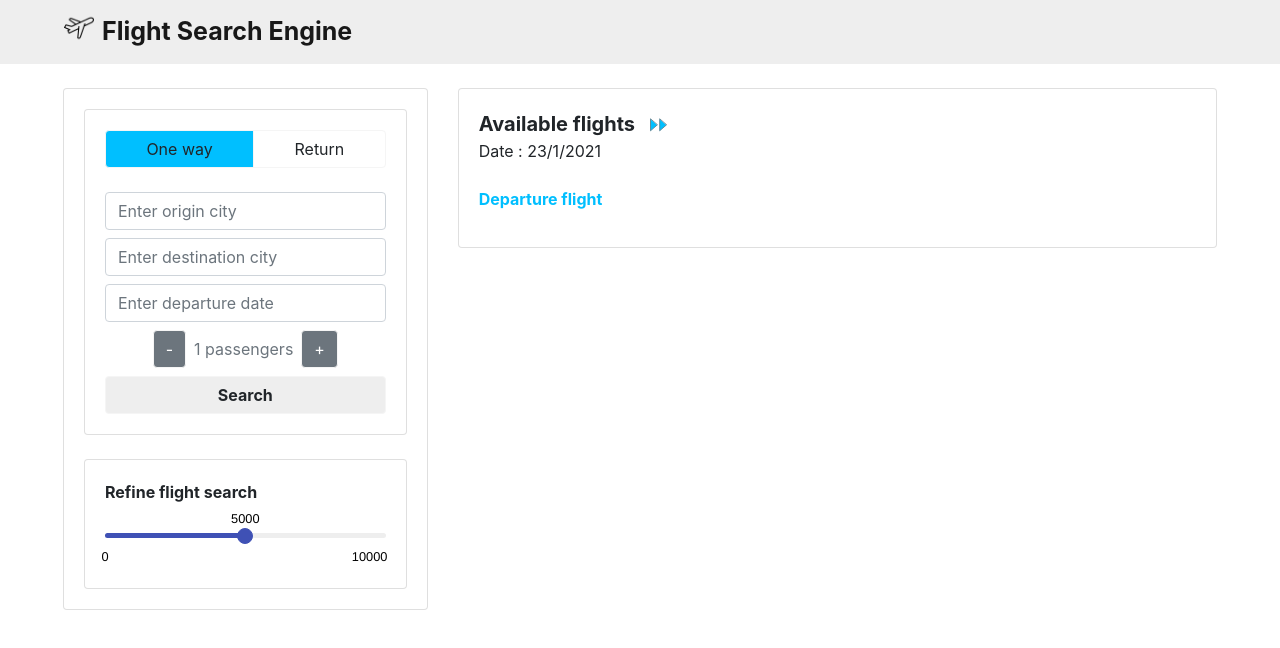
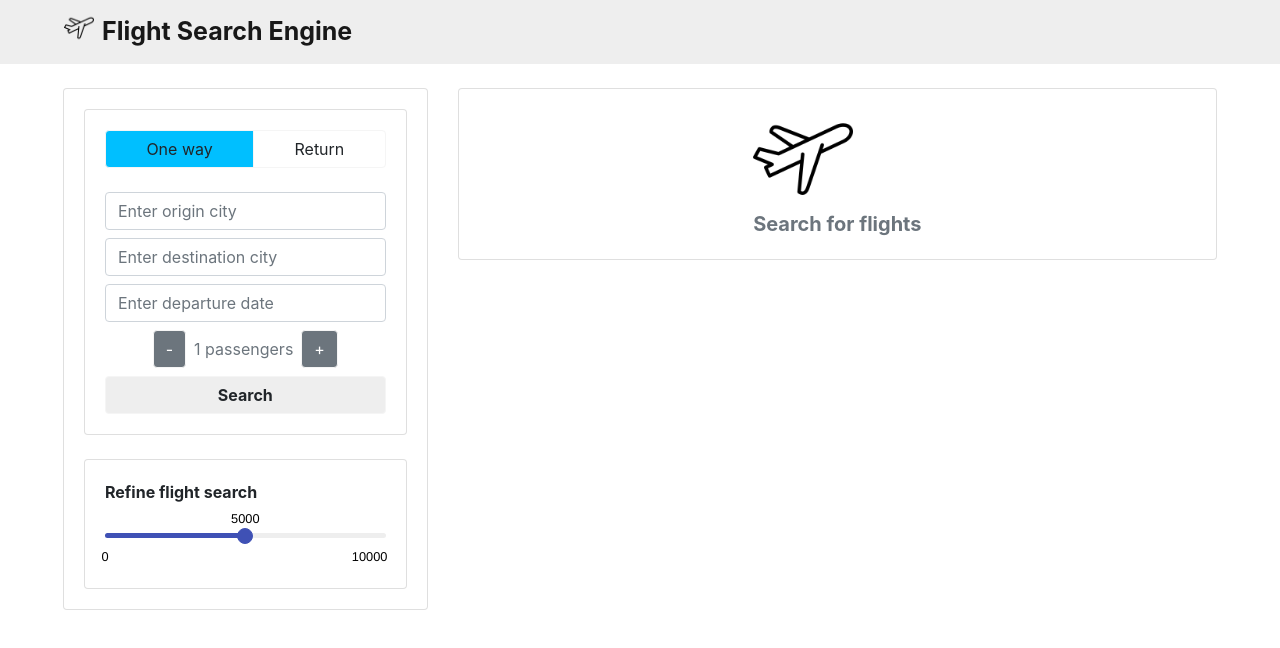
Before and after one commit to smishra11/Flight_Search, a React (Create React App) app: page / in a window 1280 px wide. Shown: the top 648 px of the page. Built offline with nearby package versions, Linux system fonts and the light colour scheme.

Commit message:
Added empty page and optimizing code

```diff
--- a/src/components/Result.js
+++ b/src/components/Result.js
@@ -1,13 +1,37 @@
 import React from 'react';
 import forwardArrow from '../assets/Forward.svg';
 import TicketCard from './TicketCard';
+import EmptyPage from './emptyPage';
 
 function Result(props) {
-  const { filteredData, bookReturn, isSearchClicked, returnFilterData } = props;
+  const {
+    filteredData,
+    bookReturn,
+    isSearchClicked,
+    returnFilterData,
+    passengerCount,
+  } = props;
 
   return (
     <div className="card">
       <div className="card-body">
+        {!isSearchClicked &&
+        filteredData.length === 0 &&
+        returnFilterData.length === 0 ? (
+          <div>
+            <EmptyPage />
+          </div>
+        ) : isSearchClicked &&
+          filteredData.length === 0 &&
+          returnFilterData.length === 0 ? (
+          <div
+            className="d-flex justify-content-center"
+            style={{ color: 'red' }}
+          >
+            <h3>Not Found</h3>
+          </div>
+        ) : (
+          <div>
             <div className="mb-4">
               <div
                 style={{
@@ -32,14 +56,20 @@ function Result(props) {
                     <p style={{ color: 'deepskyblue', fontWeight: 'bold' }}>
                       Departure flight
                     </p>
-                <TicketCard filteredData={filteredData} />
+                    <TicketCard
+                      filteredData={filteredData}
+                      passengerCount={passengerCount}
+                    />
                   </div>
                   {returnFilterData.length && returnFilterData ? (
                     <div className="col">
                       <p style={{ color: 'deepskyblue', fontWeight: 'bold' }}>
                         Return flight
                       </p>
-                  <TicketCard filteredData={returnFilterData} />
+                      <TicketCard
+                        filteredData={returnFilterData}
+                        passengerCount={passengerCount}
+                      />
                     </div>
                   ) : null}
                 </div>
@@ -48,10 +78,15 @@ function Result(props) {
                   <p style={{ color: 'deepskyblue', fontWeight: 'bold' }}>
                     Departure flight
                   </p>
-              <TicketCard filteredData={filteredData} />
+                  <TicketCard
+                    filteredData={filteredData}
+                    passengerCount={passengerCount}
+                  />
                 </>
               )}
             </div>
+          </div>
+        )}
       </div>
     </div>
   );
--- a/src/components/Search.js
+++ b/src/components/Search.js
@@ -244,6 +244,7 @@ function Search() {
             bookReturn={bookReturn}
             isSearchClicked={isSearchClicked}
             returnFilterData={returnFilterData}
+            passengerCount={passengerCount}
           />
         </div>
       </div>
--- a/src/components/TicketCard.js
+++ b/src/components/TicketCard.js
@@ -1,7 +1,7 @@
 import React from 'react';
 
 function TicketCard(props) {
-  const { filteredData } = props;
+  const { filteredData, passengerCount } = props;
 
   return (
     <>
@@ -19,8 +19,19 @@ function TicketCard(props) {
                   }}
                 >
                   <div>
-                    <div style={{ marginBottom: '6px' }}>
-                      <b>₹ {data.price}</b>
+                    <div
+                      style={{
+                        marginBottom: '6px',
+                        display: 'flex',
+                        justifyContent: 'space-between',
+                      }}
+                    >
+                      <span>
+                        <b>₹ {data.price * passengerCount}</b>
+                      </span>
+                      <span style={{ fontSize: '11px' }}>
+                        <b>{passengerCount} P</b>
+                      </span>
                     </div>
                     <div>
                       <b>
--- /dev/null
+++ b/src/components/emptyPage.js
@@ -0,0 +1,28 @@
+import React from 'react';
+import airplane from '../assets/airplane.png';
+
+function emptyPage() {
+  return (
+    <div className="h-100">
+      <div className="d-flex justify-content-center">
+        <div>
+          <div style={{ height: '100px', width: '100px' }}>
+            <img
+              src={airplane}
+              alt="logo"
+              style={{ height: '100%', width: '100%' }}
+            />
+          </div>
+          <div
+            className="text-muted"
+            style={{ fontSize: '20px', fontWeight: 'bold' }}
+          >
+            Search for flights
+          </div>
+        </div>
+      </div>
+    </div>
+  );
+}
+
+export default emptyPage;
```
Lines whose indentation alone changed are shown as unchanged.
